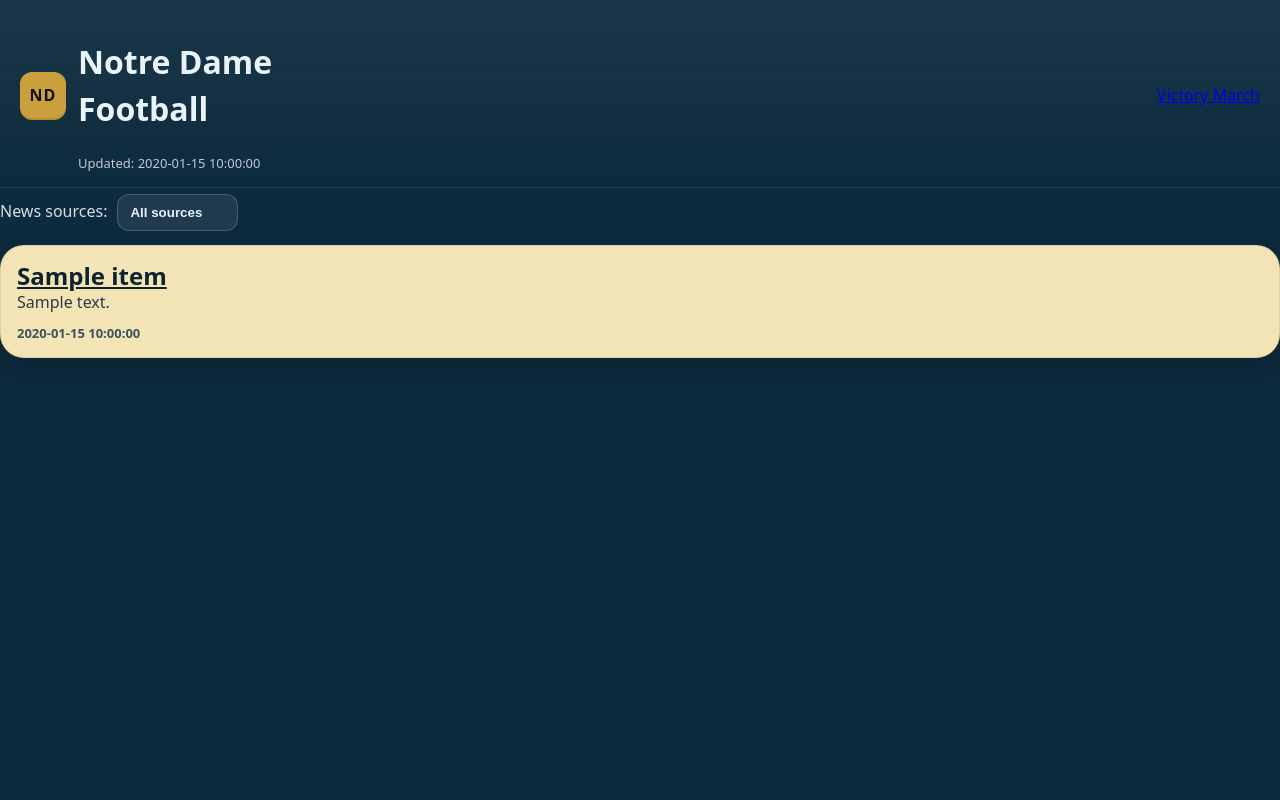
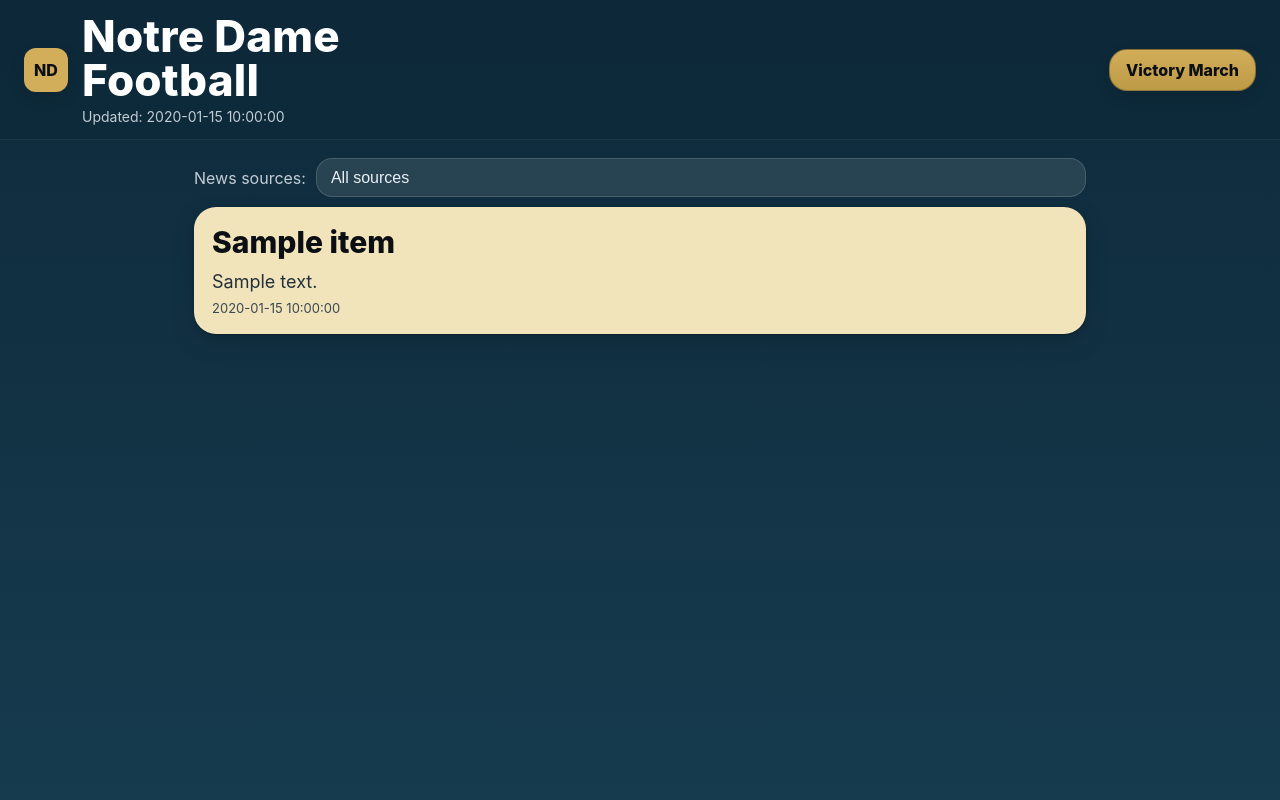
Before and after one commit to jasonab74-ctrl/notre-dame-football, a Flask app: template templates/index.html in a window 1280 px wide. Run offline with Flask 3, Linux system fonts and the light colour scheme; the template is opened without the code that fills it: most values are stand-ins (such as "Sample title", 1, 10 or a date in 2020).

Commit message:
Update style.css

```diff
--- a/static/style.css
+++ b/static/style.css
@@ -1,150 +1,126 @@
-/* ====== Tokens ====== */
 :root{
-  --nd-navy:#0d2b3e;       /* page background */
-  --nd-gold:#caa03e;       /* buttons/cards */
-  --nd-gold-dark:#b58e2f;  /* button shadow/border */
-  --ink:#0f2230;           /* dark text on light */
-  --ink-invert:#e9f3fa;    /* light text on dark */
-  --card:#f3e4b6;          /* light gold card */
-  --muted:#6f8895;
-  --radius:20px;
-  --shadow:0 2px 0 var(--nd-gold-dark);
+  --nd-navy:#0e2a3a;
+  --nd-navy-2:#163b4e;
+  --nd-gold:#d2ad5a;      /* button gold */
+  --nd-gold-2:#f1e3ba;    /* card gold (light) */
+  --ink:#0b0f14;          /* near black text */
+  --ink-soft:#23313c;
+  --muted:#6f7c86;
+  --white:#ffffff;
+  --radius-lg:20px;
+  --radius-md:14px;
+  --radius-sm:10px;
+  --shadow:0 10px 24px rgba(0,0,0,.15), 0 1px 2px rgba(0,0,0,.25);
+  --shadow-soft:0 6px 16px rgba(0,0,0,.12);
+  --gap:16px;
+  --card-gap:18px;
+  --maxw:920px;
+  --title-size: clamp(28px, 5.5vw, 44px);
 }
 
-/* ====== Base ====== */
 *{box-sizing:border-box}
-html,body{margin:0;padding:0}
+html,body{height:100%}
 body{
-  background:var(--nd-navy);
-  color:var(--ink-invert);
-  font: 16px/1.45 system-ui, -apple-system, Segoe UI, Roboto, "Helvetica Neue", Arial, "Noto Sans", "Apple Color Emoji","Segoe UI Emoji";
-  -webkit-font-smoothing: antialiased;
-  text-rendering: optimizeLegibility;
+  margin:0;
+  font-family: ui-sans-serif, -apple-system, "Segoe UI", Roboto, Helvetica, Arial,
+               "Apple Color Emoji","Segoe UI Emoji";
+  background: linear-gradient(180deg, var(--nd-navy) 0%, var(--nd-navy-2) 100%);
+  color: var(--white);
+  -webkit-font-smoothing:antialiased;
+  text-rendering:optimizeLegibility;
 }
 
-/* ====== Header (compact, no sticky-jank) ====== */
+/* ====== Header ====== */
 .site-header{
-  position:relative;
+  position: sticky;
+  top: 0;
+  z-index: 50;
+  backdrop-filter: blur(6px);
+  background: rgba(14,42,58,.82);
+  border-bottom: 1px solid rgba(255,255,255,.06);
+  padding: 14px clamp(14px, 4vw, 24px);
   display:flex;
   align-items:center;
   justify-content:space-between;
-  gap:16px;
-  padding:18px 20px 14px;
-  background:linear-gradient(180deg, rgba(255,255,255,.06), rgba(255,255,255,.0));
-  border-bottom:1px solid rgba(255,255,255,.06);
 }
-.brand{display:flex;align-items:center;gap:12px}
+.brand{display:flex;align-items:center;gap:14px;min-width:0;}
 .nd-badge{
-  flex:0 0 auto;
-  width:46px;height:46px;border-radius:12px;
-  background:var(--nd-gold);
-  color:#111;
+  width:44px;height:44px;border-radius:12px;
   display:grid;place-items:center;
-  font-weight:900;letter-spacing:1px;
-  box-shadow:var(--shadow);
+  background: var(--nd-gold);
+  color: var(--ink);
+  font-weight:800;
+  box-shadow: var(--shadow-soft);
 }
-.brand-text h1{
-  margin:0;
-  font-size:28px;line-height:1.05;font-weight:800;
+.titles{min-width:0}
+.site-title{
+  margin:0;line-height:1.0;
+  font-weight:800;letter-spacing:.2px;
+  font-size: var(--title-size);
 }
-.brand-text h1 span{font-weight:800}
 .updated{
-  margin-top:4px;
-  font-size:13px;color:rgba(233,243,250,.8)
+  margin-top:6px;font-size:14px;color:#d6dee6;opacity:.9;
 }
 
-/* CTA */
-.pill-cta{
-  background:var(--nd-gold);
-  color:#111;
-  border-radius:999px;
-  padding:10px 16px;
+.btn{
+  display:inline-flex;align-items:center;justify-content:center;
+  border-radius: 18px;
+  padding: 10px 16px;
+  font-weight:800;
   text-decoration:none;
-  font-weight:800;
-  box-shadow:var(--shadow);
-  border:1px solid var(--nd-gold-dark);
+  border:1px solid rgba(0,0,0,.3);
+  box-shadow: var(--shadow-soft);
+}
+.btn-cta{
+  background: linear-gradient(180deg, var(--nd-gold) 0%, #bd9a45 100%);
+  color: var(--ink);
 }
 
-/* ====== Container ====== */
-.container{padding:14px 16px 28px}
-
-/* ====== Pills / Quick links ====== */
-.quick-links{
-  display:flex;flex-wrap:wrap;gap:12px 14px;
-  margin:8px 0 14px;
-}
-.pill{
-  display:inline-block;
-  background:var(--nd-gold);
-  color:#111;
-  border-radius:999px;
-  padding:10px 14px;
-  text-decoration:none;
-  font-weight:800;
-  border:1px solid var(--nd-gold-dark);
-  box-shadow:var(--shadow);
-}
+/* ====== Main layout ====== */
+.content{max-width:var(--maxw);margin:18px auto;padding:0 14px}
 
 /* ====== Filters ====== */
 .filters{
-  display:flex;align-items:center;gap:10px;
-  margin:6px 0 14px;
+  display:flex;align-items:center;gap:10px;margin-bottom:6px;flex-wrap:wrap;
 }
-.filters label{color:var(--ink-invert);opacity:.9}
-.filters select{
-  appearance:none;
-  background:rgba(255,255,255,.08);
-  color:var(--ink-invert);
-  border:1px solid rgba(255,255,255,.18);
-  border-radius:12px;
-  padding:10px 12px;
-  font-weight:600;
+.label{color:#d6dee6;opacity:.9}
+.source-form{flex:1}
+.select{
+  width:100%;appearance:none;background:rgba(255,255,255,.1);
+  color:#e9f0f5;border:1px solid rgba(255,255,255,.15);
+  border-radius:16px;padding:10px 14px;font-size:16px;
 }
 
-/* ====== Cards ====== */
-.feed{display:grid;gap:16px}
+/* ====== Article cards ====== */
+.articles{display:flex;flex-direction:column;gap:var(--card-gap);margin-top:10px}
 .card{
-  background:var(--card);
-  color:var(--ink);
-  border-radius:24px;
-  padding:16px 16px 14px;
-  box-shadow:0 10px 30px rgba(0,0,0,.2);
-  border:1px solid rgba(0,0,0,.09);
+  background: var(--nd-gold-2);
+  color: var(--ink);
+  border-radius: 22px;
+  padding: 18px 18px;
+  box-shadow: var(--shadow);
 }
 .card-title{
-  margin:0 0 8px;
-  font-size:22px;line-height:1.15;font-weight:900;color:var(--ink);
+  display:block;
+  color: var(--ink);
+  font-weight: 800;
+  font-size: clamp(20px, 4.6vw, 30px);
+  line-height:1.15;
+  text-decoration:none;
 }
-.card-title a{
-  color:inherit;
-  text-decoration:none; /* no underline */
+.card-title:active{opacity:.85}
+.card-summary{
+  margin:10px 0 6px 0;
+  color: var(--ink-soft);
+  font-size: clamp(15px, 3.8vw, 18px);
+  line-height:1.35;
 }
-.card-title a:focus,.card-title a:hover{
-  text-decoration:underline; /* only on intent */
-  text-decoration-thickness:2px;
+.card-meta{
+  margin-top:4px;
+  font-size: 13px;
+  color: #3a4852;
 }
 
-.card-summary{
-  margin:0 0 10px;
-  color:#2a3a45;
-  font-size:16px;
-}
-
-/* one-line meta */
-.card-meta{
-  display:flex;align-items:center;gap:8px;
-  font-size:13px;color:#3b5360;font-weight:700;
-}
-.meta-dot{
-  width:6px;height:6px;border-radius:999px;background:#3b5360;display:inline-block;
-}
-
-/* ====== Empty ====== */
-.empty{opacity:.8;margin:10px 2px}
-
-/* ====== Responsive ====== */
-@media (min-width:768px){
-  .brand-text h1{font-size:32px}
-  .card-title{font-size:24px}
-  .container{max-width:860px;margin:0 auto}
-}
+/* ====== Utility ====== */
+a{color:inherit;text-decoration:none}
+a:hover{text-decoration:none}
```
